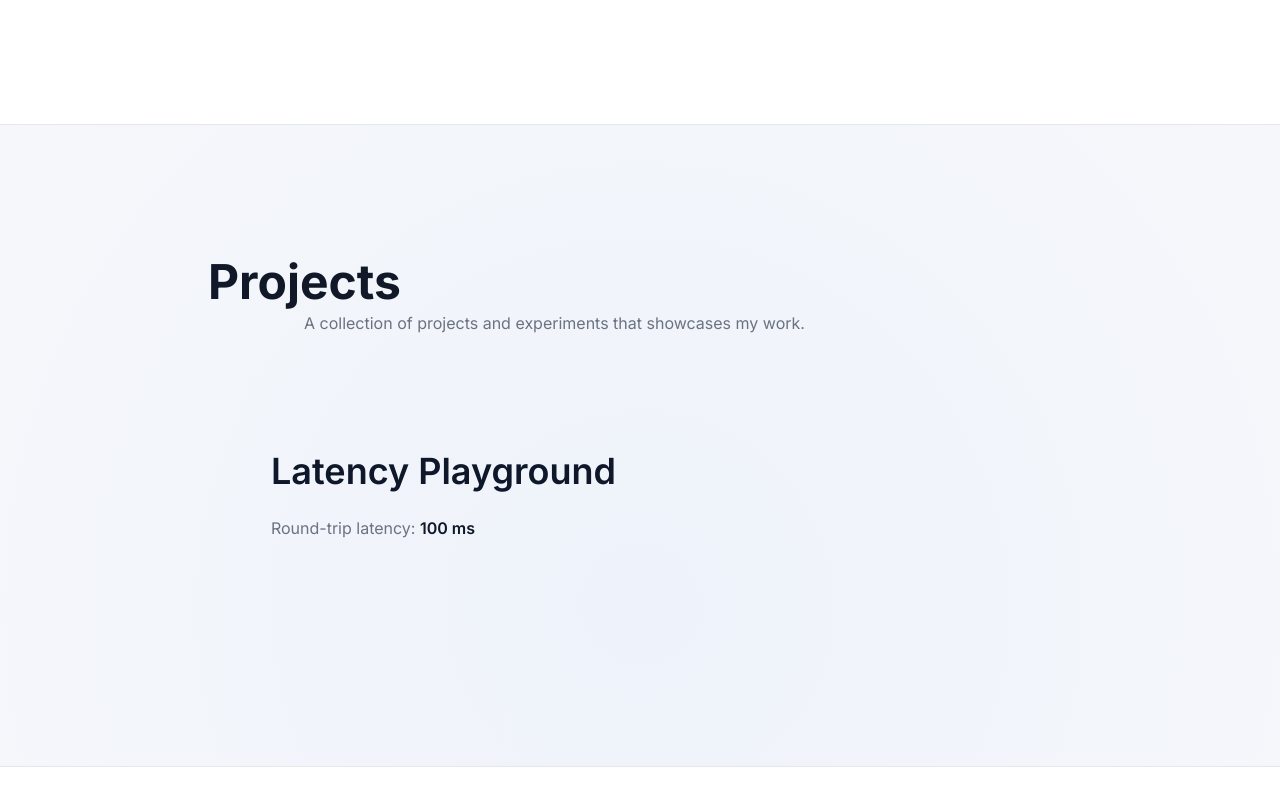
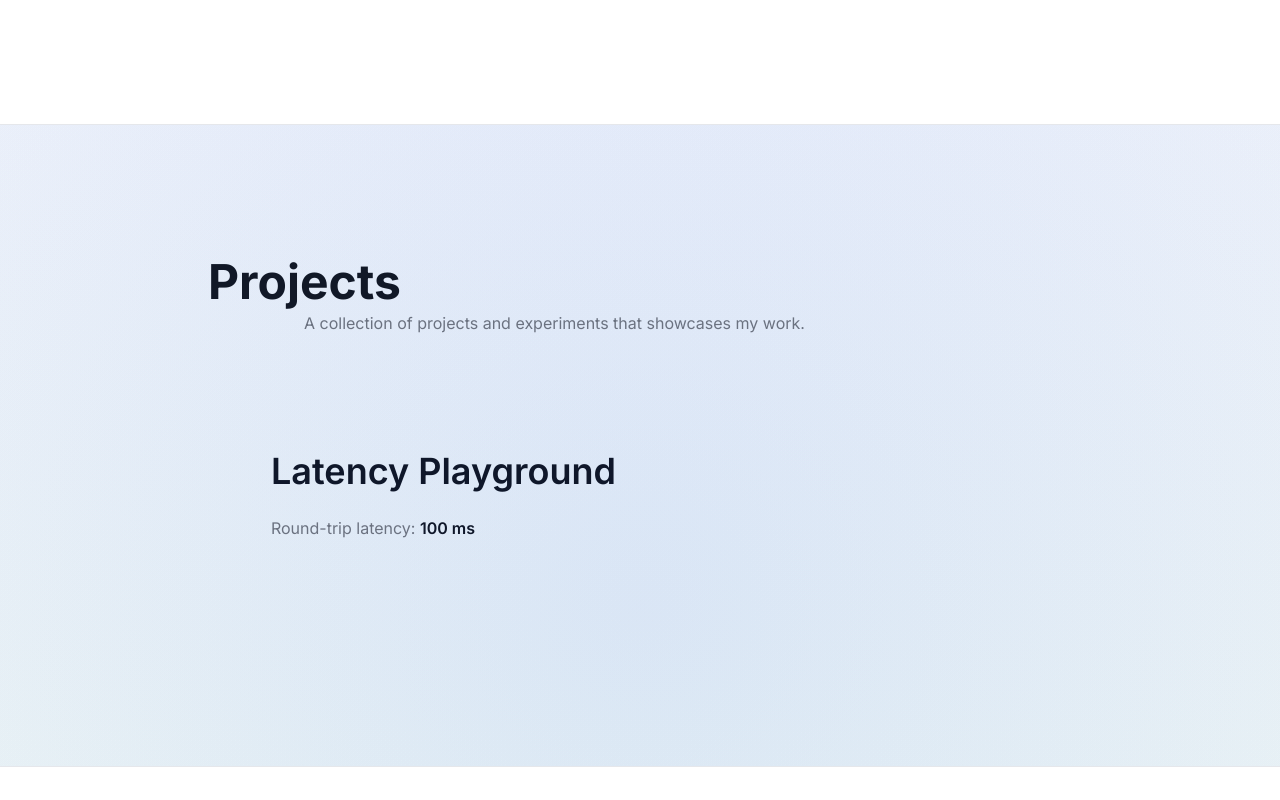
Before and after one commit to jcode82/engineering-lab, a Next.js app: page / in a window 1280 px wide. Shown: the part 960-1760 px from the top of the page. Built offline with nearby package versions, Linux system fonts and the light colour scheme.

Commit message:
LAB-49: Add parallax / gradient-shift background tied to scroll

```diff
--- a/src/app/layout.tsx
+++ b/src/app/layout.tsx
@@ -1,10 +1,10 @@
 import type { Metadata } from "next";
-// import localFont from "next/font/local";
 import "./globals.css";
 import { Inter } from "next/font/google";
 import Header from "@/components/Header";
 import Footer from "@/components/Footer";
 import ScrollTracker from "@/components/ScrollTracker";
+import ParallaxBackground from "@/components/ParallaxBackground";
 
 const inter = Inter({
   subsets: ["latin"],
@@ -22,15 +22,15 @@ export default function RootLayout({
 }: Readonly<{ children: React.ReactNode }>) {
   return (
     <html lang="en">
-      <body
-        className={`${inter.className} bg-[radial-gradient(circle_at_50%_50%,_rgba(37,99,235,0.05),_transparent_70%)]
+      <body className={`${inter.className} bg-[radial-gradient(circle_at_50%_50%,_rgba(37,99,235,0.05),_transparent_70%)]
               dark:bg-[radial-gradient(circle_at_50%_50%,_rgba(37,99,235,0.15),_transparent_80%)]
-              text-foreground`}
-      >
-        <Header />
-        <ScrollTracker />
-        <main>{children}</main>
-        <Footer />
+              text-foreground`}>
+        <ParallaxBackground>
+          <Header />
+          <ScrollTracker />
+          <main>{children}</main>
+          <Footer />
+        </ParallaxBackground>
       </body>
     </html>
   );
--- /dev/null
+++ b/src/components/ParallaxBackground.tsx
@@ -0,0 +1,38 @@
+"use client";
+
+import React from "react";
+import { useParallaxShift } from "@/hooks/useParallaxShift";
+
+export default function ParallaxBackground({
+  children,
+}: {
+  children: React.ReactNode;
+}) {
+  const offset = useParallaxShift(0.05);
+
+  // Prefer reduced motion: disable movement
+  const prefersReduced =
+    typeof window !== "undefined" &&
+    window.matchMedia &&
+    window.matchMedia("(prefers-reduced-motion: reduce)").matches;
+
+  const bgStyle: React.CSSProperties = prefersReduced
+    ? {
+        background:
+          "radial-gradient(circle at 50% 50%, rgba(37,99,235,0.07), transparent 70%)",
+      }
+    : {
+        background: `radial-gradient(
+          circle at 50% ${50 + offset * 0.1}%,
+          rgba(37,99,235,0.07),
+          transparent 70%
+        )`,
+        transition: "background-position 0.3s ease-out",
+      };
+
+  return (
+    <div style={bgStyle} className="min-h-screen">
+      {children}
+    </div>
+  );
+}
--- a/src/components/SectionWrapper.tsx
+++ b/src/components/SectionWrapper.tsx
@@ -2,6 +2,7 @@
 import React from "react";
 import { motion } from "framer-motion";
 import { useInView } from "react-intersection-observer";
+import { useParallaxShift } from "@/hooks/useParallaxShift";
 
 interface SectionWrapperProps {
   id?: string;
@@ -29,6 +30,13 @@ export default function SectionWrapper({
     transition-colors duration-500
   `;
 
+  const offset = useParallaxShift(0.02);
+  const bg = `linear-gradient(
+    180deg,
+    rgba(37,99,235,${0.03 + offset / 3000}),
+    rgba(34,197,94,${0.03 + offset / 4000})
+  )`;
+
   return (
     <motion.section
       id={id}
@@ -37,6 +45,7 @@ export default function SectionWrapper({
       animate={inView ? { opacity: 1, y: 0 } : {}}
       transition={{ duration: 0.6, ease: "easeOut" }}
       className={`${baseClasses} ${className} even:bg-[var(--surface)] odd:bg-transparent`}
+      style={{ backgroundImage: bg, backgroundBlendMode: "soft-light" }}
     >
       <div className="max-w-4xl mx-auto px-4">{children}</div>
     </motion.section>
--- /dev/null
+++ b/src/hooks/useParallaxShift.ts
@@ -0,0 +1,21 @@
+"use client";
+import { useEffect, useState } from "react";
+
+export function useParallaxShift(strength = 0.15) {
+  const [offset, setOffset] = useState(0);
+
+  useEffect(() => {
+    const handleScroll = () => {
+      const scrollY = window.scrollY || 0;
+      setOffset(scrollY * strength);
+    };
+    window.addEventListener("scroll", handleScroll);
+    return () => window.removeEventListener("scroll", handleScroll);
+  }, [strength]);
+
+  const media = window.matchMedia("(prefers-reduced-motion: reduce)");
+  if (media.matches) return; // disable effect entirely
+
+  // offset is a small float you can map into transforms or color stops
+  return offset;
+}
```
